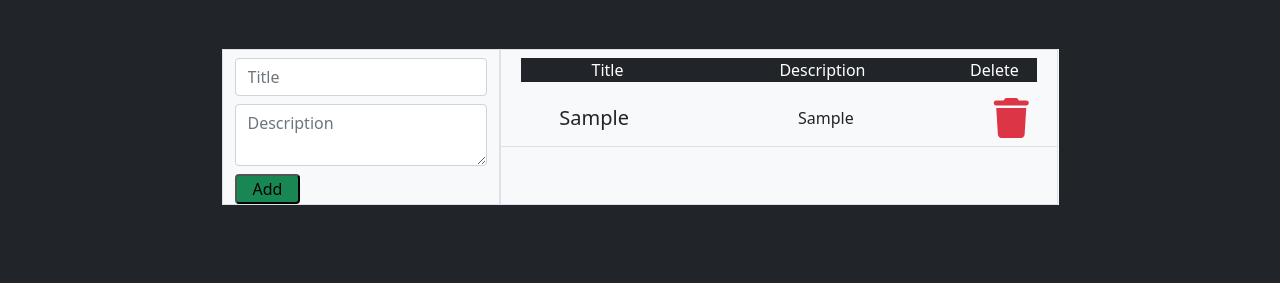
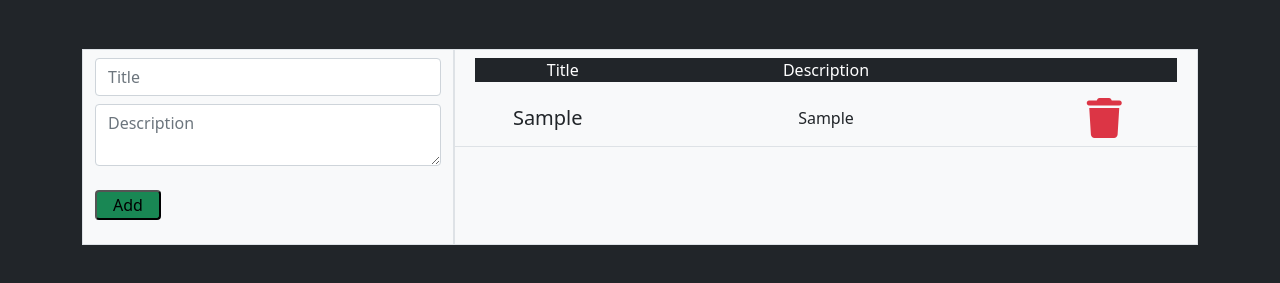
Before and after one commit to Antonimason/To-do-List, a plain HTML site: page Index.html in a window 1280 px wide. Both pictures are taken after typing "Sample", "Sample" into the empty fields and a click on the input "Add". Shown: the part 151-434 px from the top of the page. Drawn offline with nearby package versions, Linux system fonts and the light colour scheme.

Commit message:
se arreglan varias cosas

```diff
--- a/Index.html
+++ b/Index.html
@@ -30,7 +30,7 @@
     </nav>
     </header>
     <main class="container vh-90 mt-5 d-flex justify-content-center align-items-center">
-        <div class="row w-75 bg-light">
+        <div class="row w-100 bg-light">
             <div class="col-12 col-md-4 border">
                 <div class="input-group">
                     <input required class="form-control mt-2" type="text" id="title" placeholder="Title" maxlength="50">
@@ -39,13 +39,13 @@
                     <textarea required class="form-control h-50" id="description" placeholder="Description" maxlength="500"></textarea>
                 </div>
 
-                <input type="submit" id="buttom" class="bg-success rounded-2 mt-2 px-3" value="Add">
+                <input type="submit" id="buttom" class="bg-success rounded-2 my-4 px-3" value="Add">
             </div>
             <div class="col-12 col-md-8 border vh-80">
                 <div class="row m-2 bg-dark text-white">
-                        <div class="col-4 text-center">Title</div>
+                        <div class="col-3 text-center">Title</div>
                         <div class="col-6 text-center">Description</div>
-                        <div class="col-2 text-center">Delete</div>
+                        <div class="col-3 text-center"></div>
                 </div>
                 <div id="list"></div>
             </div>
--- a/function.js
+++ b/function.js
@@ -54,14 +54,14 @@ function show() {
         tasksView.innerHTML +=
         `
                 <div class="row border-bottom">
-                    <div class="col-4 text-center">
-                        <h5 class="text-center m-3">${title}</h5>
+                    <div class="col-3 text-center">
+                        <h5 class="text-center my-3">${title}</h5>
                     </div>
                     <div class="col-6 text-center">
-                        <p class="text-center m-3">${description}</p>
+                        <p class="text-center my-3">${description}</p>
                     </div>
-                    <div class="col-2 text-center">
-                    <a href="" onclick="Delete('${title}')"><i class="fa-sharp fa-solid fa-trash display-6 mt-2 text-danger"></i></a>
+                    <div class="col-3 text-center">
+                    <a href="" onclick="Delete('${title}')"><i class="fa-sharp fa-solid fa-trash display-6 my-2 text-danger"></i></a>
                     </div>
                 </div>
         `
```
